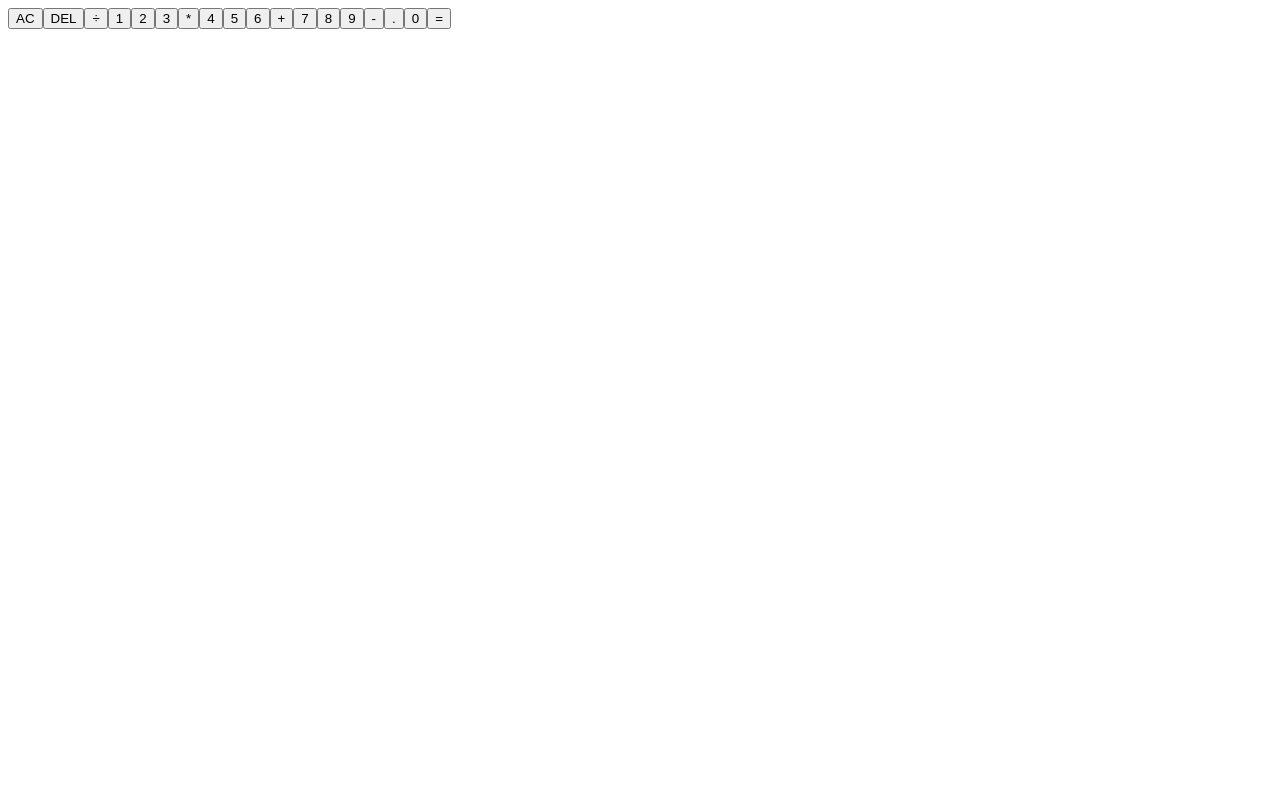
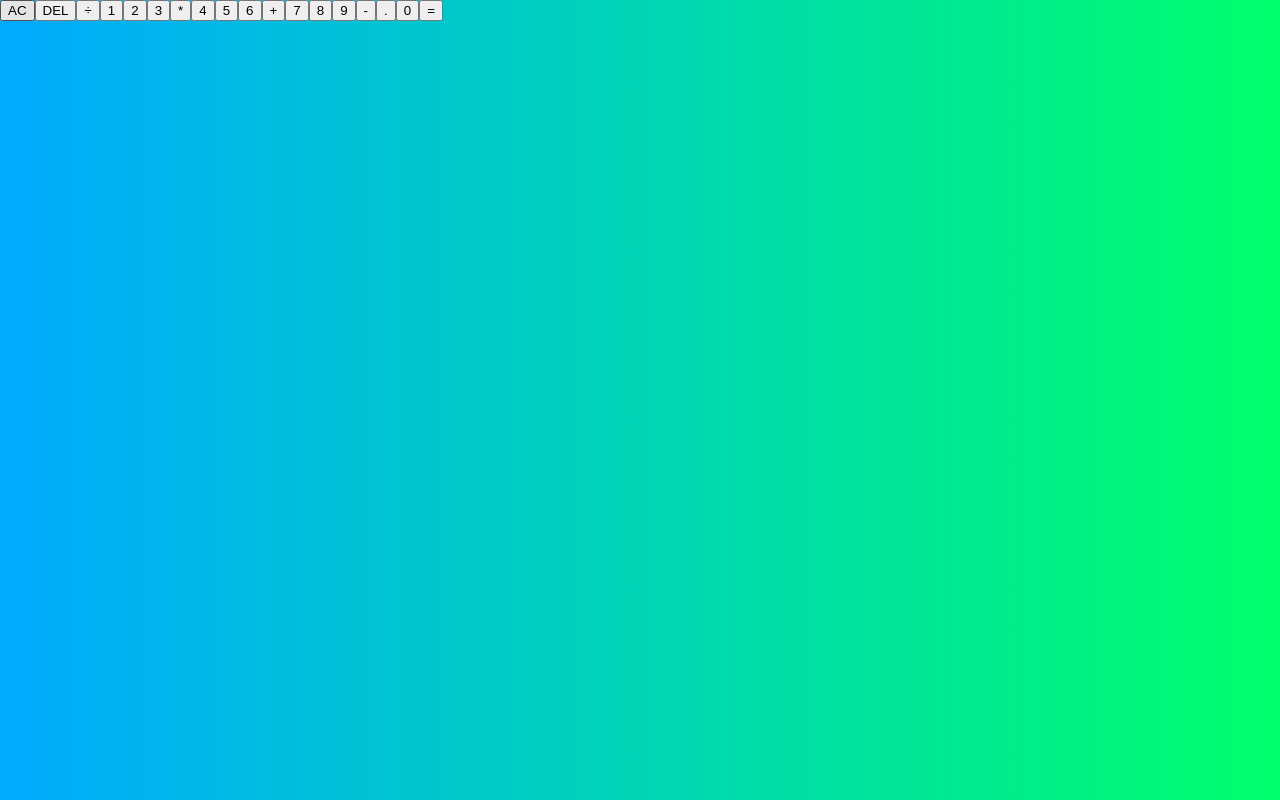
Before and after one commit to Brock-Merritt/React-calc, a React (Create React App) app in the folder my-app/: page / in a window 1280 px wide. Built offline with nearby package versions, Linux system fonts and the light colour scheme.

Commit message:
css, background: linear-gradient to right

```diff
--- a/my-app/src/App.js
+++ b/my-app/src/App.js
@@ -1,3 +1,5 @@
+
+import "./styles.css"
 
 
 function App() {
--- /dev/null
+++ b/my-app/src/styles.css
@@ -0,0 +1,8 @@
+*, *::before, *::after{
+    box-sizing: border-box;
+}
+
+body {
+    margin: 0;
+    background: linear-gradient(to right, #00AAFF, #00FF6C);
+}
```
